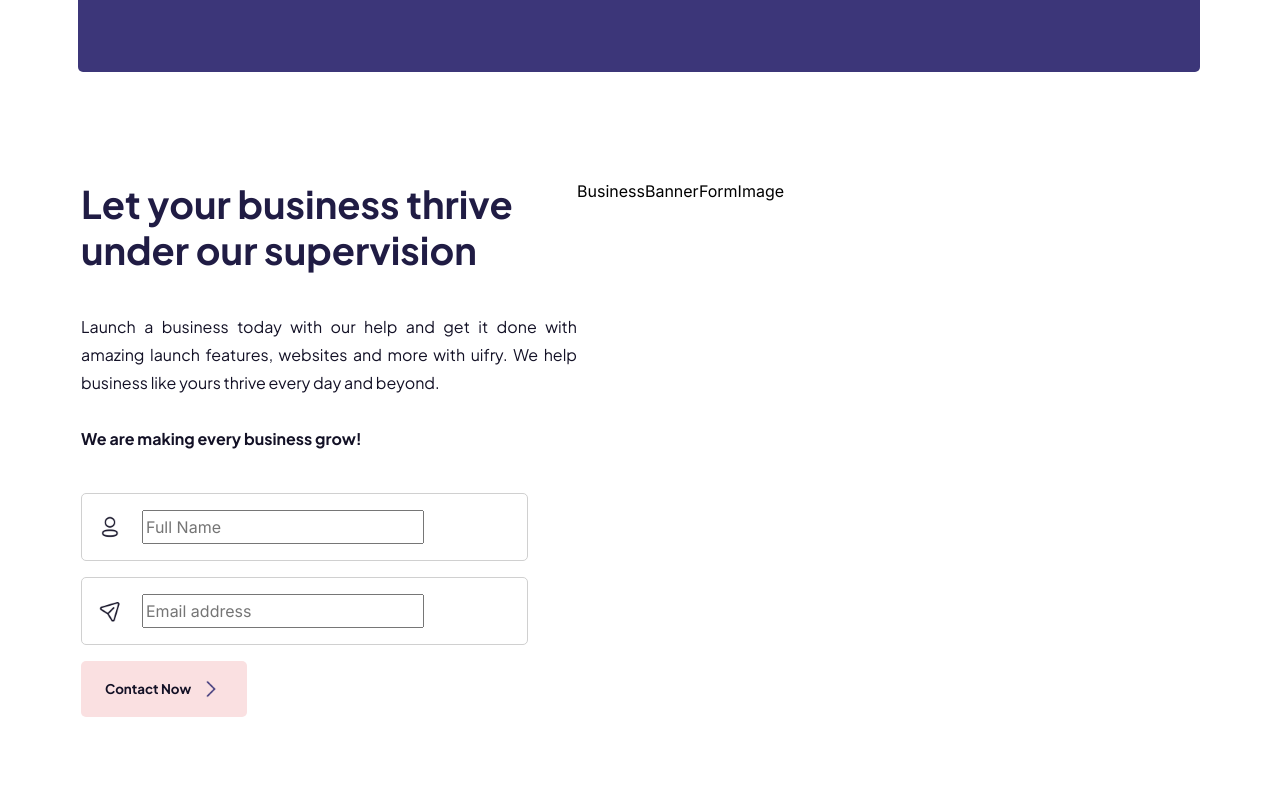
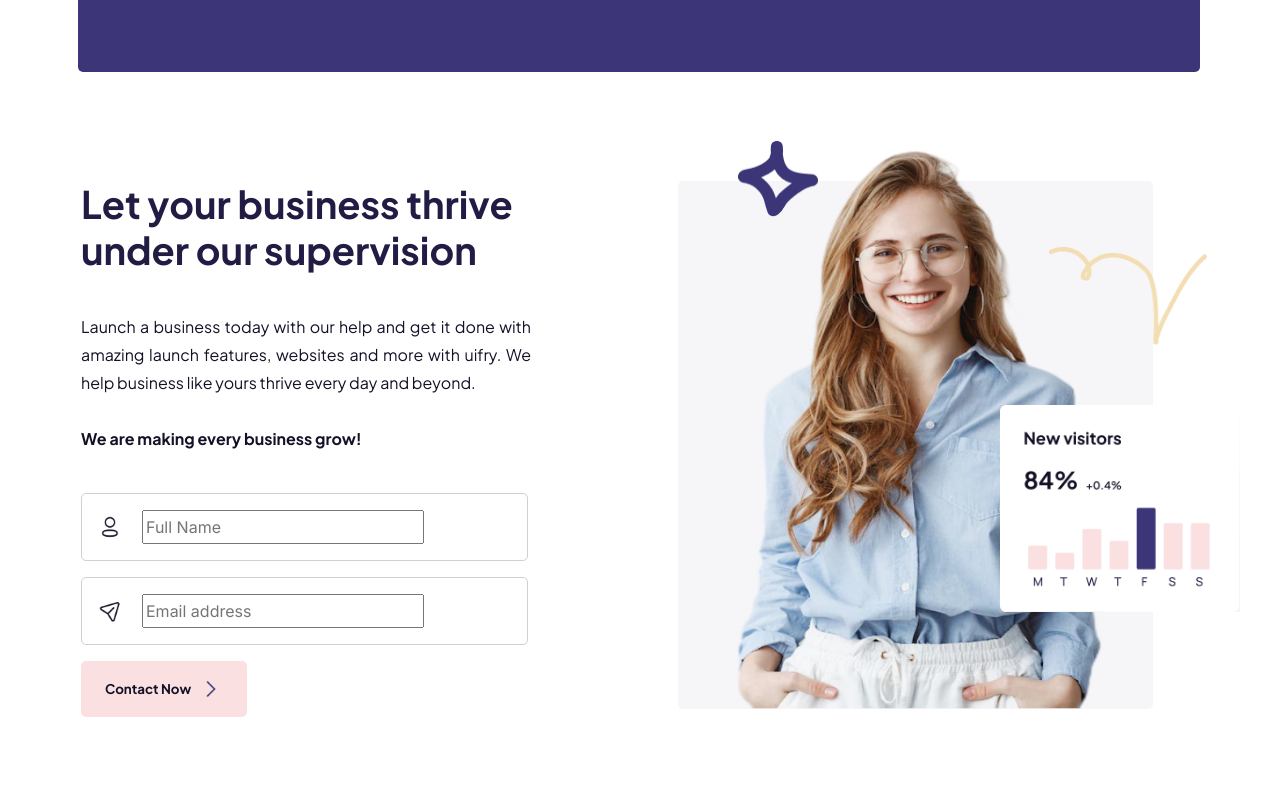
Before and after one commit to shakhawat-bjit/uifry, a Next.js app: page / in a window 1280 px wide. Shown: the part 2060-2860 px from the top of the page. Built offline with nearby package versions, Linux system fonts and the light colour scheme.

Commit message:
contact form section

```diff
--- a/src/components/ContactForm/index.scss
+++ b/src/components/ContactForm/index.scss
@@ -3,6 +3,6 @@
   margin-left: 81px;
   margin-right: 207px;
   display: grid;
-  //   gap: 202px;
+  gap: 147px;
   grid-template-columns: repeat(2, 1fr);
 }
--- a/src/components/ContactFormImage/index.scss
+++ b/src/components/ContactFormImage/index.scss
@@ -0,0 +1,36 @@
+@use "../../app/styles/colors" as *;
+.contact-form {
+}
+.contact-form__box {
+  width: 475px;
+  height: 528px;
+  border-radius: 5px;
+  background-color: $color-lavender-gray;
+  position: relative;
+}
+
+.contact-form__picture {
+  //   height: 608px;
+  //   height: 590px;
+  position: absolute;
+  left: 30px;
+  bottom: 0px;
+}
+
+.contact-form__line {
+  position: absolute;
+  left: 371px;
+  top: 66px;
+}
+
+.contact-form__star {
+  position: absolute;
+  left: 60px;
+  top: -40px;
+}
+
+.contact-form__stat {
+  position: absolute;
+  left: 322px;
+  top: 224px;
+}
--- a/src/components/ContactFormImage/index.tsx
+++ b/src/components/ContactFormImage/index.tsx
@@ -1,7 +1,46 @@
+import Image from "next/image";
 import React from "react";
+import "./index.scss";
+import user from "../../../public/assets/images/human/image3.png";
+import line from "../../../public/assets/images/shape/shape1.png";
+import star from "../../../public/assets/images/shape/shape3.png";
+import stat from "../../../public/assets/images/stat/stat1.png";
 
 type Props = {};
 
 export default function ContactFormImage({}: Props) {
-  return <div>BusinessBannerFormImage</div>;
+  return (
+    <div className="contact-form-image">
+      <div className="contact-form__box">
+        <Image
+          src={user.src}
+          height={572}
+          width={415}
+          alt="user image"
+          className="contact-form__picture"
+        />
+        <Image
+          src={line.src}
+          height={97.53}
+          width={158.3}
+          alt="line image"
+          className="contact-form__line"
+        />
+        <Image
+          src={star.src}
+          height={76.1}
+          width={80}
+          alt="shape image"
+          className="contact-form__star"
+        />
+        <Image
+          src={stat.src}
+          width={240.12}
+          height={207}
+          alt="arrow image"
+          className="contact-form__stat"
+        />
+      </div>
+    </div>
+  );
 }
--- a/src/components/FeatureImage/index.scss
+++ b/src/components/FeatureImage/index.scss
@@ -1,7 +1,7 @@
 @use "../../app/styles/colors" as *;
-.feature__image {
+.feature-image {
 }
-.feature__image-box {
+.feature-image__box {
   width: 475px;
   height: 528px;
   border-radius: 5px;
@@ -9,7 +9,7 @@
   position: relative;
 }
 
-.feature__image-picture {
+.feature-image__picture {
   //   height: 608px;
   //   height: 590px;
   position: absolute;
@@ -17,19 +17,19 @@
   bottom: 0px;
 }
 
-.feature__image-line {
+.feature-image__line {
   position: absolute;
   left: 371px;
   top: 66px;
 }
 
-.feature__image-star {
+.feature-image__star {
   position: absolute;
   left: 60px;
   top: -40px;
 }
 
-.feature__image-stat {
+.feature-image__stat {
   position: absolute;
   left: 322px;
   top: 224px;
--- a/src/components/FeatureImage/index.tsx
+++ b/src/components/FeatureImage/index.tsx
@@ -9,35 +9,35 @@ type Props = {};
 
 export default function FeatureImage({}: Props) {
   return (
-    <div className="feature__image">
-      <div className="feature__image-box">
+    <div className="feature-image">
+      <div className="feature-image__box">
         <Image
           src={user.src}
           height={572}
           width={415}
           alt="user image"
-          className="feature__image-picture"
+          className="feature-image__picture"
         />
         <Image
           src={line.src}
           height={97.53}
           width={158.3}
           alt="line image"
-          className="feature__image-line"
+          className="feature-image__line"
         />
         <Image
           src={star.src}
           height={76.1}
           width={80}
           alt="shape image"
-          className="feature__image-star"
+          className="feature-image__star"
         />
         <Image
           src={stat.src}
           width={240.12}
           height={207}
           alt="arrow image"
-          className="feature__image-stat"
+          className="feature-image__stat"
         />
       </div>
     </div>
```
Also changed, not shown: src/components/ContectForm/index.tsx (deleted, +0 -14 lines), public/assets/images/human/image4.png (added), public/assets/images/stat/stat4.png (added).
